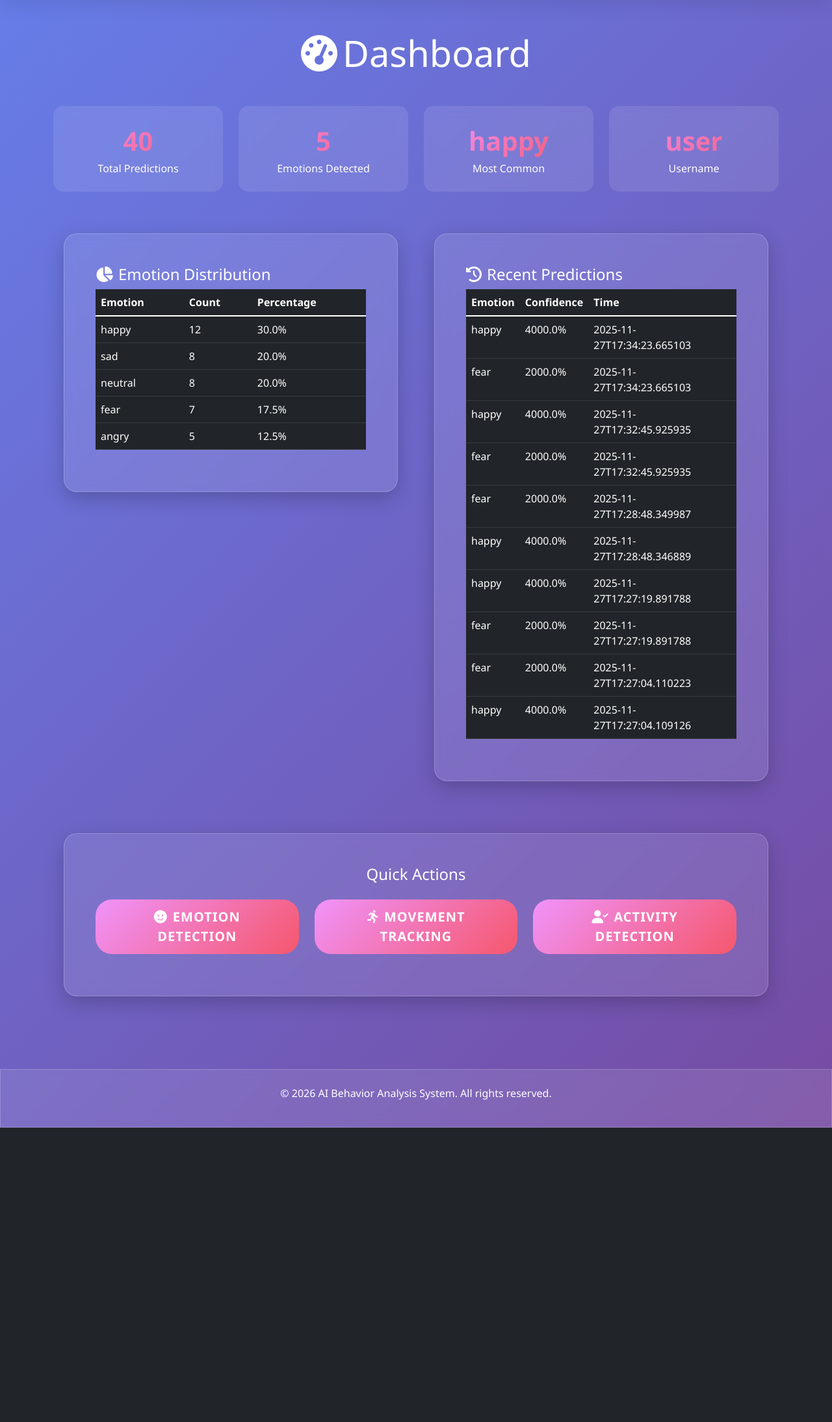
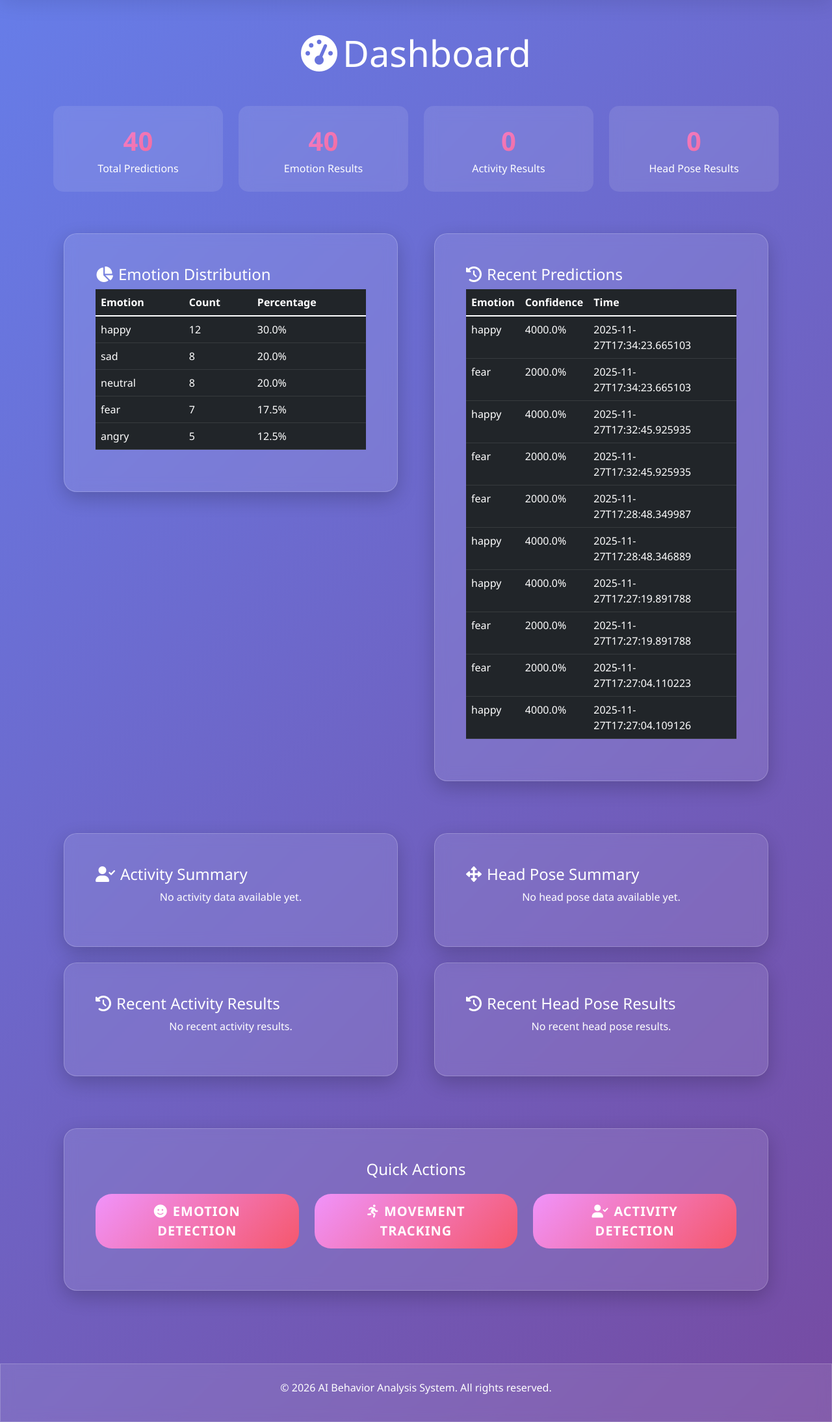
Before and after one commit to KLGani/Multi-Human-Behavior-Analysis, a Flask app: page /dashboard in a window 1280 px wide. Shown: the part 96-2284 px from the top of the page at 65% size. Before the commit the page ends 1831 px from the top, so only its background shows below. Run offline with Flask 3, Linux system fonts and the light colour scheme; a user stored in the database is signed in; data comes from the database, SQL or seed files in the repository; both versions use the stored data as it was after the commit; parts of the project's set-up code (start-up, migrations or seed data) failed here and were passed over.

Commit message:
Results for Activity and Head Pose detection

```diff
--- a/app.py
+++ b/app.py
@@ -59,6 +59,7 @@ def init_db():
                 activity TEXT NOT NULL,
                 confidence REAL NOT NULL,
                 timestamp TIMESTAMP DEFAULT CURRENT_TIMESTAMP,
+                session_id TEXT,
                 FOREIGN KEY (user_id) REFERENCES users (id)
             )
         ''')
@@ -71,9 +72,17 @@ def init_db():
                 yaw REAL NOT NULL,
                 roll REAL NOT NULL,
                 timestamp TIMESTAMP DEFAULT CURRENT_TIMESTAMP,
+                session_id TEXT,
                 FOREIGN KEY (user_id) REFERENCES users (id)
             )
         ''')
+        for table in ('activity_predictions', 'movement_predictions'):
+            columns = {
+                row['name']
+                for row in conn.execute(f'PRAGMA table_info({table})').fetchall()
+            }
+            if 'session_id' not in columns:
+                conn.execute(f'ALTER TABLE {table} ADD COLUMN session_id TEXT')
         conn.commit()
         conn.close()
 
@@ -153,11 +162,54 @@ def dashboard():
         LIMIT 10
     ''', (user_id,)).fetchall()
 
+    activity_stats = conn.execute('''
+        SELECT activity, COUNT(*) as count, AVG(confidence) as avg_confidence
+        FROM activity_predictions
+        WHERE user_id = ?
+        GROUP BY activity
+        ORDER BY count DESC
+    ''', (user_id,)).fetchall()
+    recent_activities = conn.execute('''
+        SELECT activity, confidence, datetime(timestamp, 'localtime') AS timestamp
+        FROM activity_predictions
+        WHERE user_id = ?
+        ORDER BY activity_predictions.timestamp DESC
+        LIMIT 10
+    ''', (user_id,)).fetchall()
+
+    movement_stats = conn.execute('''
+        SELECT direction, COUNT(*) as count,
+               AVG(pitch) as avg_pitch, AVG(yaw) as avg_yaw, AVG(roll) as avg_roll
+        FROM movement_predictions
+        WHERE user_id = ?
+        GROUP BY direction
+        ORDER BY count DESC
+    ''', (user_id,)).fetchall()
+    recent_movements = conn.execute('''
+        SELECT direction, pitch, yaw, roll, datetime(timestamp, 'localtime') AS timestamp
+        FROM movement_predictions
+        WHERE user_id = ?
+        ORDER BY movement_predictions.timestamp DESC
+        LIMIT 10
+    ''', (user_id,)).fetchall()
+
     conn.close()
+
+    emotion_total = sum(stat['count'] for stat in emotion_stats)
+    activity_total = sum(stat['count'] for stat in activity_stats)
+    movement_total = sum(stat['count'] for stat in movement_stats)
 
     return render_template('dashboard.html',
                          emotion_stats=emotion_stats,
-                         recent_emotions=recent_emotions)
+                         recent_emotions=recent_emotions,
+                         activity_stats=activity_stats,
+                         recent_activities=recent_activities,
+                         movement_stats=movement_stats,
+                         recent_movements=recent_movements,
+                         emotion_total=emotion_total,
+                         activity_total=activity_total,
+                         movement_total=movement_total,
+                         total_predictions=emotion_total + activity_total + movement_total)
 
 @app.route('/emotion', methods=['GET', 'POST'])
 def emotion():
@@ -294,7 +346,13 @@ def start_movement_detection():
         return jsonify({'status': 'error', 'message': 'Not authenticated'}), 401
 
     session_id = datetime.now().strftime("%Y%m%d_%H%M%S")
-    result = movement_detector.start_detection(session_id)
+    user_id = session['user_id']
+    result = movement_detector.start_detection(
+        session_id,
+        on_result=lambda direction, pitch, yaw, roll: save_movement_prediction(
+            user_id, session_id, direction, pitch, yaw, roll
+        )
+    )
     return jsonify(result)
 
 @app.route('/movement/check_status', methods=['GET'])
@@ -323,7 +381,13 @@ def start_activity_detection():
         return jsonify({'status': 'error', 'message': 'Not authenticated'}), 401
 
     session_id = datetime.now().strftime("%Y%m%d_%H%M%S")
-    result = activity_detector.start_detection(session_id)
+    user_id = session['user_id']
+    result = activity_detector.start_detection(
+        session_id,
+        on_result=lambda activity, confidence: save_activity_prediction(
+            user_id, session_id, activity, confidence
+        )
+    )
     return jsonify(result)
 
 @app.route('/activity/check_status', methods=['GET'])
@@ -365,6 +429,30 @@ def check_emotion_status():
     status = emotion_detector.get_session_status(session_id)
     return jsonify(status)
 
+def save_activity_prediction(user_id, session_id, activity, confidence):
+    conn = get_db_connection()
+    try:
+        conn.execute(
+            '''INSERT INTO activity_predictions (user_id, activity, confidence, session_id)
+               VALUES (?, ?, ?, ?)''',
+            (user_id, str(activity), float(confidence), session_id)
+        )
+        conn.commit()
+    finally:
+        conn.close()
+
+def save_movement_prediction(user_id, session_id, direction, pitch, yaw, roll):
+    conn = get_db_connection()
+    try:
+        conn.execute(
+            '''INSERT INTO movement_predictions
+               (user_id, direction, pitch, yaw, roll, session_id)
+               VALUES (?, ?, ?, ?, ?, ?)''',
+            (user_id, str(direction), float(pitch), float(yaw), float(roll), session_id)
+        )
+        conn.commit()
+    finally:
+        conn.close()
 
 
 @app.route('/logout')
--- a/templates/dashboard.html
+++ b/templates/dashboard.html
@@ -16,31 +16,31 @@
     <div class="row mb-5">
         <div class="col-md-3">
             <div class="stat-card">
-                <div class="stat-number">{{ emotion_stats|sum(attribute='count') }}</div>
+                <div class="stat-number">{{ total_predictions }}</div>
                 <div class="stat-label">Total Predictions</div>
             </div>
         </div>
         <div class="col-md-3">
             <div class="stat-card">
-                <div class="stat-number">{{ emotion_stats|length }}</div>
-                <div class="stat-label">Emotions Detected</div>
+                <div class="stat-number">{{ emotion_total }}</div>
+                <div class="stat-label">Emotion Results</div>
             </div>
         </div>
         <div class="col-md-3">
             <div class="stat-card">
-                <div class="stat-number">{{ (emotion_stats|max(attribute='count')).emotion if emotion_stats else 'N/A' }}</div>
-                <div class="stat-label">Most Common</div>
+                <div class="stat-number">{{ activity_total }}</div>
+                <div class="stat-label">Activity Results</div>
             </div>
         </div>
         <div class="col-md-3">
             <div class="stat-card">
-                <div class="stat-number">{{ session.username }}</div>
-                <div class="stat-label">Username</div>
+                <div class="stat-number">{{ movement_total }}</div>
+                <div class="stat-label">Head Pose Results</div>
             </div>
         </div>
     </div>
 
-    <!-- Emotion Distribution -->
+    <!-- Emotion Results -->
     <div class="row mb-5">
         <div class="col-lg-6">
             <div class="card">
@@ -111,6 +111,118 @@
         </div>
     </div>
 
+        <!-- Activity and Head Pose Results -->
+        <div class="row mb-5">
+            <div class="col-lg-6">
+                <div class="card mb-4">
+                    <div class="card-body">
+                        <h4 class="card-title">
+                            <i class="fas fa-user-check me-2"></i>Activity Summary
+                        </h4>
+                        {% if activity_stats %}
+                        <div class="table-responsive">
+                            <table class="table table-dark table-hover">
+                                <thead><tr><th>Activity</th><th>Count</th><th>Avg. Confidence</th></tr></thead>
+                                <tbody>
+                                    {% for stat in activity_stats %}
+                                    <tr>
+                                        <td>{{ stat.activity }}</td>
+                                        <td>{{ stat.count }}</td>
+                                        <td>{{ (stat.avg_confidence * 100)|round(1) }}%</td>
+                                    </tr>
+                                    {% endfor %}
+                                </tbody>
+                            </table>
+                        </div>
+                        {% else %}
+                        <p class="text-center">No activity data available yet.</p>
+                        {% endif %}
+                    </div>
+                </div>
+                <div class="card">
+                    <div class="card-body">
+                        <h4 class="card-title">
+                            <i class="fas fa-history me-2"></i>Recent Activity Results
+                        </h4>
+                        {% if recent_activities %}
+                        <div class="table-responsive">
+                            <table class="table table-dark table-hover">
+                                <thead><tr><th>Activity</th><th>Confidence</th><th>Time</th></tr></thead>
+                                <tbody>
+                                    {% for result in recent_activities %}
+                                    <tr>
+                                        <td>{{ result.activity }}</td>
+                                        <td>{{ (result.confidence * 100)|round(1) }}%</td>
+                                        <td>{{ result.timestamp }}</td>
+                                    </tr>
+                                    {% endfor %}
+                                </tbody>
+                            </table>
+                        </div>
+                        {% else %}
+                        <p class="text-center">No recent activity results.</p>
+                        {% endif %}
+                    </div>
+                </div>
+            </div>
+            <div class="col-lg-6">
+                <div class="card mb-4">
+                    <div class="card-body">
+                        <h4 class="card-title">
+                            <i class="fas fa-arrows-alt me-2"></i>Head Pose Summary
+                        </h4>
+                        {% if movement_stats %}
+                        <div class="table-responsive">
+                            <table class="table table-dark table-hover">
+                                <thead>
+                                    <tr><th>Direction</th><th>Count</th><th>Avg. Pitch / Yaw / Roll</th></tr>
+                                </thead>
+                                <tbody>
+                                    {% for stat in movement_stats %}
+                                    <tr>
+                                        <td>{{ stat.direction }}</td>
+                                        <td>{{ stat.count }}</td>
+                                        <td>{{ stat.avg_pitch|round(1) }}° / {{ stat.avg_yaw|round(1) }}° / {{ stat.avg_roll|round(1) }}°</td>
+                                    </tr>
+                                    {% endfor %}
+                                </tbody>
+                            </table>
+                        </div>
+                        {% else %}
+                        <p class="text-center">No head pose data available yet.</p>
+                        {% endif %}
+                    </div>
+                </div>
+                <div class="card">
+                    <div class="card-body">
+                        <h4 class="card-title">
+                            <i class="fas fa-history me-2"></i>Recent Head Pose Results
+                        </h4>
+                        {% if recent_movements %}
+                        <div class="table-responsive">
+                            <table class="table table-dark table-hover">
+                                <thead>
+                                    <tr><th>Direction</th><th>Pitch / Yaw / Roll</th><th>Time</th></tr>
+                                </thead>
+                                <tbody>
+                                    {% for result in recent_movements %}
+                                    <tr>
+                                        <td>{{ result.direction }}</td>
+                                        <td>{{ result.pitch|round(1) }}° / {{ result.yaw|round(1) }}° / {{ result.roll|round(1) }}°</td>
+                                        <td>{{ result.timestamp }}</td>
+                                    </tr>
+                                    {% endfor %}
+                                </tbody>
+                            </table>
+                        </div>
+                        {% else %}
+                        <p class="text-center">No recent head pose results.</p>
+                        {% endif %}
+                    </div>
+                </div>
+            </div>
+        </div>
+
     <!-- Quick Actions -->
     <div class="row">
         <div class="col-12">
```
Also changed, not shown: utils/activity_detector.py (+17 -4 lines), utils/movement_detector.py (+29 -4 lines), instance/database.db.
